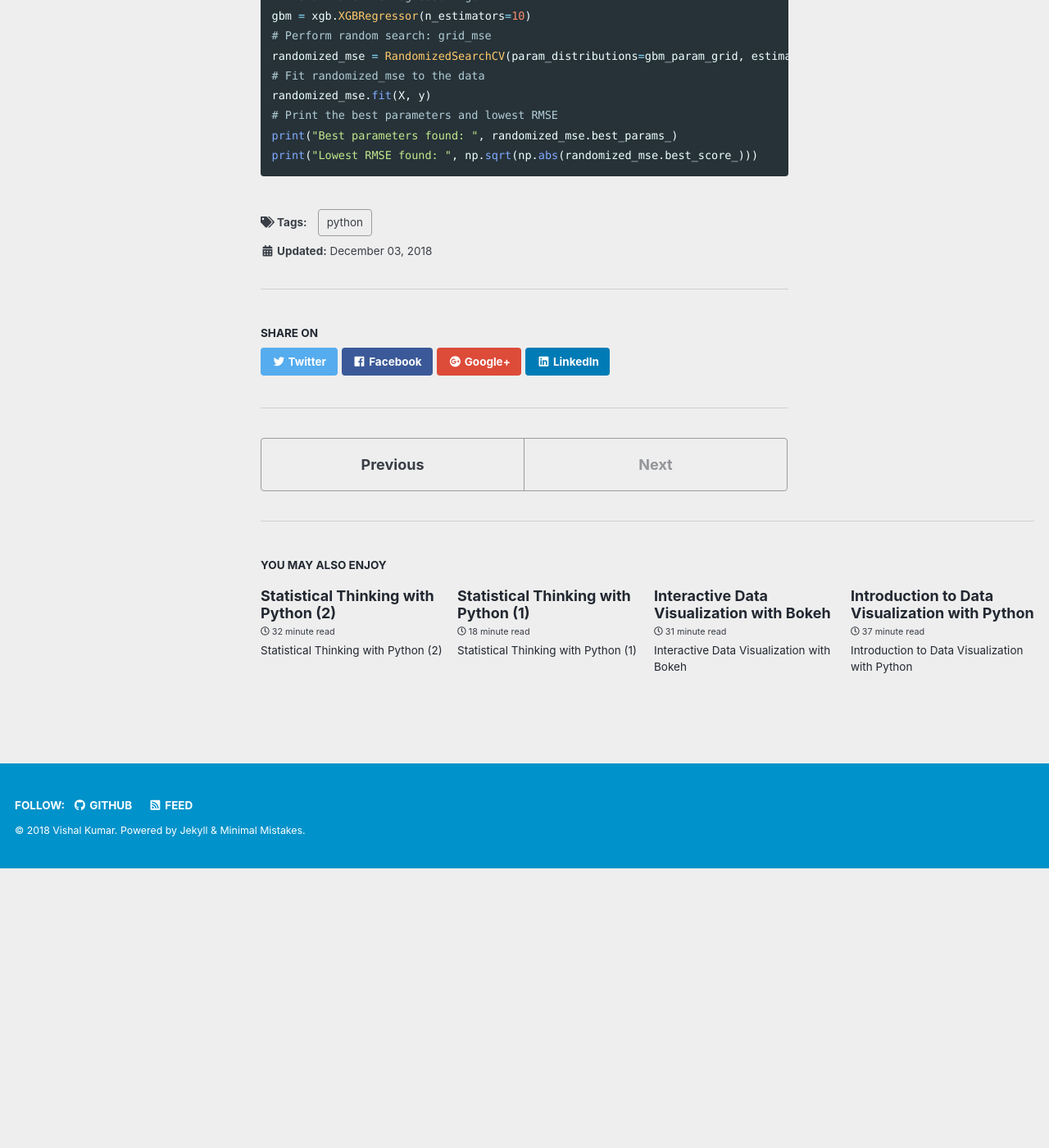
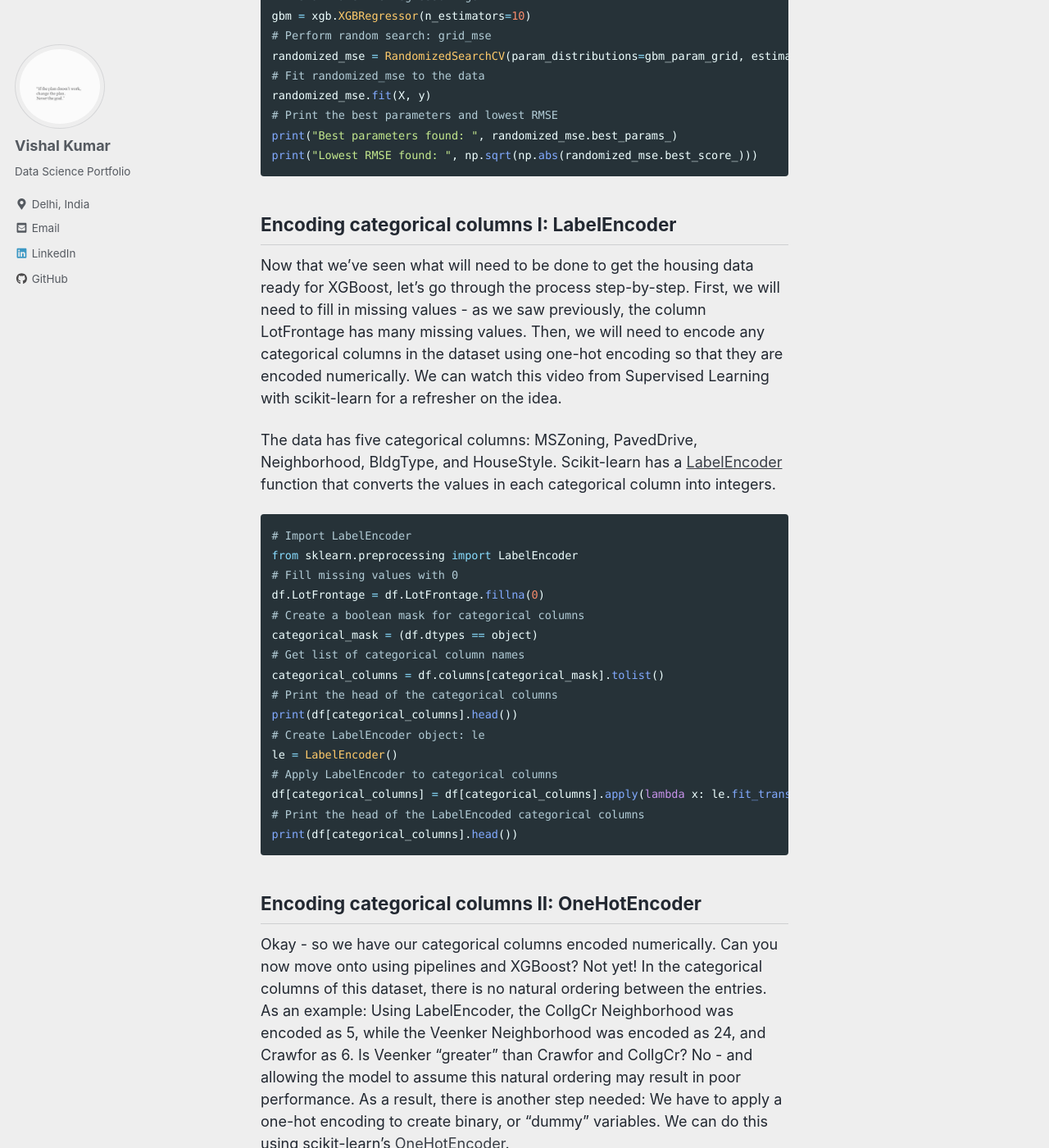
Before and after one commit to vishalmnemonic/vishalmnemonic.github.io, a Jekyll site: the page built from _posts/2018-12-03-DC16.md, in a window 1280 px wide and 1400 px high, scrolled down 12111 px. Shown: the whole window at 82% size. Built offline with Jekyll 4.4.1, drawn with Linux system fonts in a browser that asks for light colours; nearby versions of some CDN libraries; before the commit the page ends 13170 px from its top, so only the background shows below that; some of the changed text lies outside the part shown.

Commit message:
dc16 4.1

````diff
--- a/_posts/2018-12-03-DC16.md
+++ b/_posts/2018-12-03-DC16.md
@@ -364,3 +364,45 @@
 print("Best parameters found: ", randomized_mse.best_params_)
 print("Lowest RMSE found: ", np.sqrt(np.abs(randomized_mse.best_score_)))
 ```
+
+## Encoding categorical columns I: LabelEncoder
+Now that we've seen what will need to be done to get the housing data ready for XGBoost, let's go through the process step-by-step. First, we will need to fill in missing values - as we saw previously, the column LotFrontage has many missing values. Then, we will need to encode any categorical columns in the dataset using one-hot encoding so that they are encoded numerically. We can watch this video from Supervised Learning with scikit-learn for a refresher on the idea.
+
+The data has five categorical columns: MSZoning, PavedDrive, Neighborhood, BldgType, and HouseStyle. Scikit-learn has a [LabelEncoder](http://scikit-learn.org/stable/modules/generated/sklearn.preprocessing.LabelEncoder.html) function that converts the values in each categorical column into integers.
+
+```python
+# Import LabelEncoder
+from sklearn.preprocessing import LabelEncoder
+# Fill missing values with 0
+df.LotFrontage = df.LotFrontage.fillna(0)
+# Create a boolean mask for categorical columns
+categorical_mask = (df.dtypes == object)
+# Get list of categorical column names
+categorical_columns = df.columns[categorical_mask].tolist()
+# Print the head of the categorical columns
+print(df[categorical_columns].head())
+# Create LabelEncoder object: le
+le = LabelEncoder()
+# Apply LabelEncoder to categorical columns
+df[categorical_columns] = df[categorical_columns].apply(lambda x: le.fit_transform(x))
+# Print the head of the LabelEncoded categorical columns
+print(df[categorical_columns].head())
+```
+
+## Encoding categorical columns II: OneHotEncoder
+Okay - so we have our categorical columns encoded numerically. Can you now move onto using pipelines and XGBoost? Not yet! In the categorical columns of this dataset, there is no natural ordering between the entries. As an example: Using LabelEncoder, the CollgCr Neighborhood was encoded as 5, while the Veenker Neighborhood was encoded as 24, and Crawfor as 6. Is Veenker "greater" than Crawfor and CollgCr? No - and allowing the model to assume this natural ordering may result in poor performance. As a result, there is another step needed: We have to apply a one-hot encoding to create binary, or "dummy" variables. We can do this using scikit-learn's [OneHotEncoder](http://scikit-learn.org/stable/modules/generated/sklearn.preprocessing.OneHotEncoder.html).
+
+```python
+# Import OneHotEncoder
+from sklearn.preprocessing import OneHotEncoder
+# Create OneHotEncoder: ohe
+ohe = OneHotEncoder(categorical_features=categorical_mask, sparse=False)
+# Apply OneHotEncoder to categorical columns - output is no longer a dataframe: df_encoded
+df_encoded = ohe.fit_transform(df)
+# Print first 5 rows of the resulting dataset - again, this will no longer be a pandas dataframe
+print(df_encoded[:5, :])
+# Print the shape of the original DataFrame
+print(df.shape)
+# Print the shape of the transformed array
+print(df_encoded.shape)
+```
````
